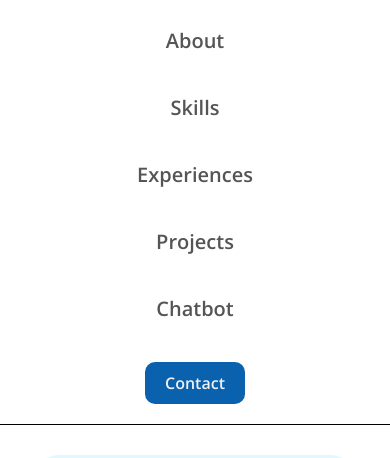
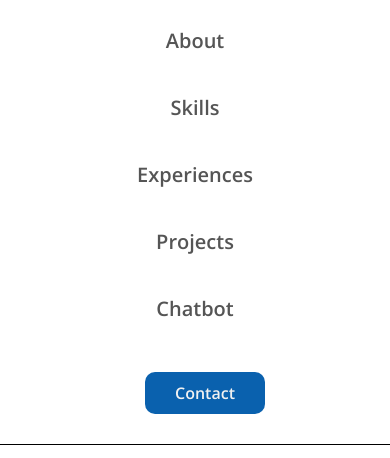
Before and after one commit to Fady-Maged-1/portofolio, a plain HTML site: page index.html in a window 390 px wide. Both pictures are taken after a click on the link 348 px from the left and 46 px from the top of the page. Shown: the part 117-575 px from the top of the page. Drawn offline with nearby package versions, Linux system fonts and the light colour scheme.

Commit message:
Update style.css

```diff
--- a/style.css
+++ b/style.css
@@ -209,6 +209,7 @@ header{
     @media (max-width: 768px) {
         padding: 10px 20px;
         font-size: 16px;
+       margin: 10px;
 
     }
 }
@@ -546,12 +547,16 @@ li .ava.user + .mas {
 /* Responsive: على الشاشات الصغيرة نخلي البلوكات بعرض 100% وارتفاع مرن */
 @media (max-width: 1024px) {
   :root { --card-width-chat: 640px; --card-width-info: 360px; --card-height: 640px; }
+   max-width: 100%;
+    padding: 10px;
 }
 @media (max-width: 768px) {
   .chatbot-blue {
     flex-direction: column;
     margin: 20px;
     align-items: stretch;
+     max-width: 100%;
+    padding: 10px;
   }
   .chat-info, .chat-box {
     flex: 0 0 auto;
```
